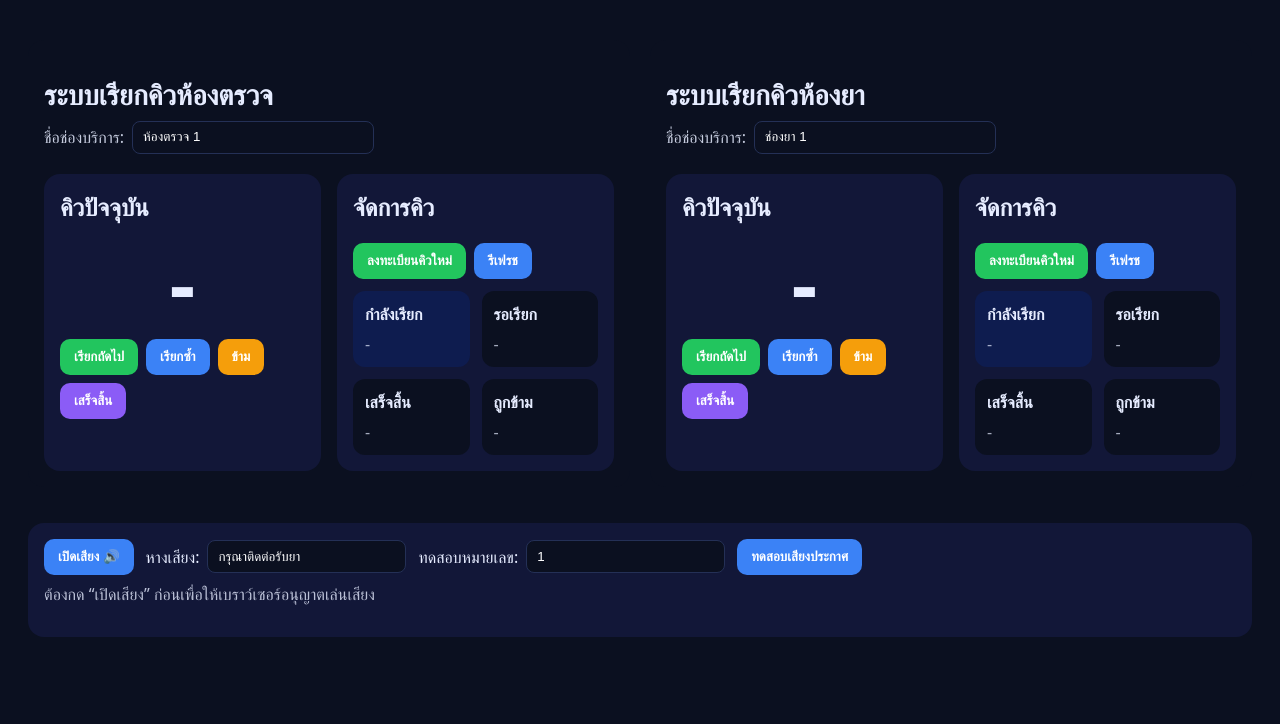
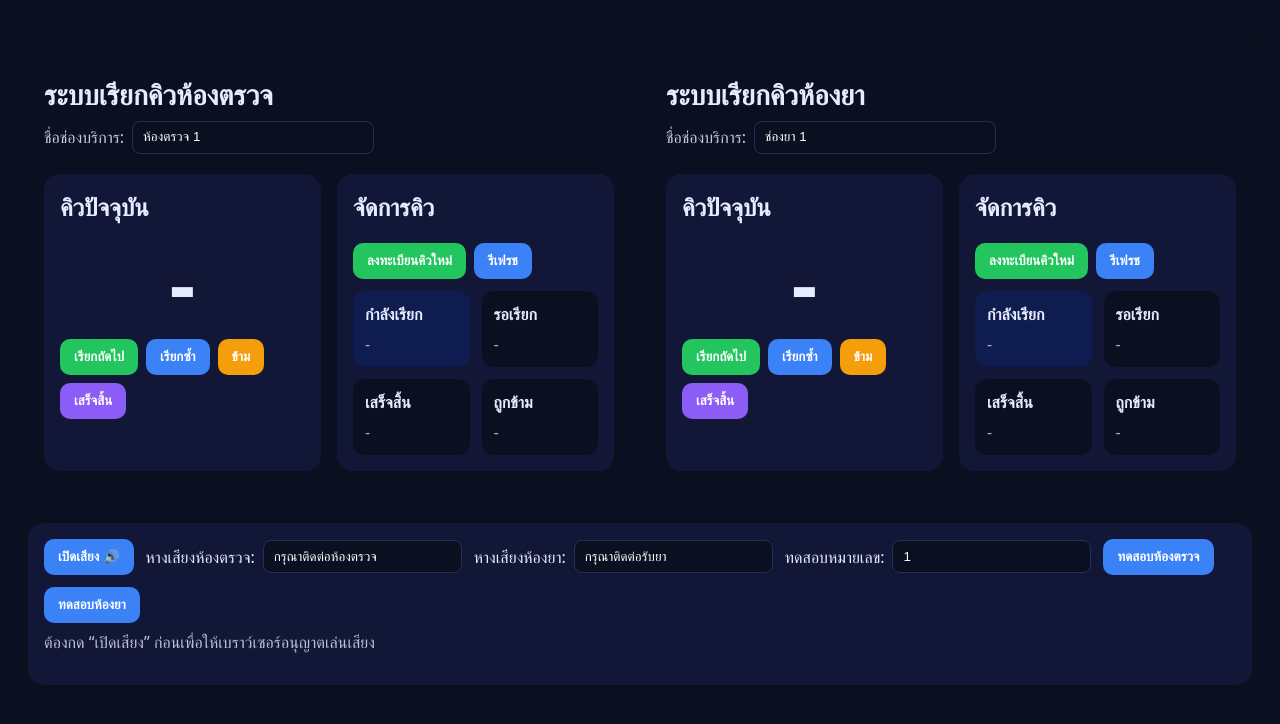
Before and after one commit to suphotsudsee/pharmacy-queue, a Next.js app: page / in a window 1280 px wide. Shown: the top 724 px of the page. Built offline with nearby package versions, Linux system fonts and the light colour scheme.

Commit message:
feat: separate tail text per room

```diff
--- a/app/display/page.tsx
+++ b/app/display/page.tsx
@@ -6,7 +6,8 @@ type Snapshot = { current: number|null; items: { number: number; status: string;
 
 export default function DisplayPage() {
   return (
-    <main style={{ width: '100%', height: '100vh', background: '#030712', color: '#e5e7eb', display: 'grid', gridTemplateColumns: '1fr 1fr' }}>
+    <main style={{ width: '100%', height: '100vh', background: '#030712', color: '#e5e7eb', display: 'grid', gridTemplateColumns: '1fr 1fr', position: 'relative' }}>
+      <div style={{ position: 'absolute', top: 0, bottom: 0, left: '50%', width: 4, background: 'white', transform: 'translateX(-50%)' }} />
       <Board room="exam" />
       <Board room="pharmacy" />
     </main>
--- a/app/page.tsx
+++ b/app/page.tsx
@@ -6,21 +6,24 @@ import type { Room } from '@/lib/types';
 
 type Snapshot = { current: number|null; items: { number: number; status: string; createdAt: number }[]; tailNumber: number; counterName: string };
 
-const tailText: Record<Room,string> = { exam: 'กรุณาติดต่อห้องตรวจ', pharmacy: 'กรุณาติดต่อรับยา' };
+export default function Page() {
+  const [tails, setTails] = React.useState<Record<Room, string>>({
+    exam: 'กรุณาติดต่อห้องตรวจ',
+    pharmacy: 'กรุณาติดต่อรับยา'
+  });
 
-export default function Page() {
   return (
     <main style={{ display: 'grid', gridTemplateColumns: '1fr 1fr', gap: 20, margin: '20px auto', padding: 20, maxWidth: 1400 }}>
-      <QueueControl room="exam" title="ระบบเรียกคิวห้องตรวจ" />
-      <QueueControl room="pharmacy" title="ระบบเรียกคิวห้องยา" />
+      <QueueControl room="exam" title="ระบบเรียกคิวห้องตรวจ" tail={tails.exam} />
+      <QueueControl room="pharmacy" title="ระบบเรียกคิวห้องยา" tail={tails.pharmacy} />
       <div style={{ gridColumn: '1 / -1' }}>
-        <AudioAnnouncer />
+        <AudioAnnouncer tails={tails} setTails={setTails} />
       </div>
     </main>
   );
 }
 
-function QueueControl({ room, title }: { room: Room; title: string }) {
+function QueueControl({ room, title, tail }: { room: Room; title: string; tail: string }) {
   const [snap, setSnap] = React.useState<Snapshot | null>(null);
   const [loading, setLoading] = React.useState(false);
 
@@ -40,8 +43,8 @@ function QueueControl({ room, title }: { room: Room; title: string }) {
     if (after) after(data.current);
   };
 
-  const callNext = async () => action(`/api/queue/next?room=${room}`, async (n) => { if (n) await speakCall(n, tailText[room]); });
-  const callRepeat = async () => action(`/api/queue/repeat?room=${room}`, async (n) => { if (n) await speakCall(n, tailText[room]); });
+  const callNext = async () => action(`/api/queue/next?room=${room}`, async (n) => { if (n) await speakCall(n, tail); });
+  const callRepeat = async () => action(`/api/queue/repeat?room=${room}`, async (n) => { if (n) await speakCall(n, tail); });
   const callSkip = async () => action(`/api/queue/skip?room=${room}`);
   const callDone = async () => action(`/api/queue/done?room=${room}`);
 
--- a/components/AudioAnnouncer.tsx
+++ b/components/AudioAnnouncer.tsx
@@ -1,17 +1,25 @@
 
 'use client';
 import React from 'react';
-import { setTailText, speakCall } from '@/lib/tts';
+import { speakCall } from '@/lib/tts';
+import type { Room } from '@/lib/types';
 
-export default function AudioAnnouncer() {
+type Props = {
+  tails: Record<Room, string>;
+  setTails: React.Dispatch<React.SetStateAction<Record<Room, string>>>;
+};
+
+export default function AudioAnnouncer({ tails, setTails }: Props) {
   const [enabled, setEnabled] = React.useState(false);
-  const [tail, setTail] = React.useState('กรุณาติดต่อรับยา');
   const [testNum, setTestNum] = React.useState(1);
-
-  React.useEffect(() => { setTailText(tail); }, [tail]);
 
   const enableAudio = async () => {
     try { setEnabled(true); } catch {}
+  };
+
+  const updateTail = (room: Room) => (e: React.ChangeEvent<HTMLInputElement>) => {
+    const val = e.target.value;
+    setTails(t => ({ ...t, [room]: val }));
   };
 
   return (
@@ -19,14 +27,19 @@ export default function AudioAnnouncer() {
       <div style={{ display: 'flex', gap: 12, alignItems: 'center', flexWrap: 'wrap' }}>
         <button onClick={enableAudio} style={btnStyle}>{enabled ? 'พร้อมเล่นเสียง ✅' : 'เปิดเสียง 🔊'}</button>
         <label style={{ display: 'flex', gap: 8, alignItems: 'center' }}>
-          หางเสียง:
-          <input value={tail} onChange={e => setTail(e.target.value)} style={inputStyle} placeholder="ข้อความต่อท้าย" />
+          หางเสียงห้องตรวจ:
+          <input value={tails.exam} onChange={updateTail('exam')} style={inputStyle} placeholder="ข้อความต่อท้าย" />
+        </label>
+        <label style={{ display: 'flex', gap: 8, alignItems: 'center' }}>
+          หางเสียงห้องยา:
+          <input value={tails.pharmacy} onChange={updateTail('pharmacy')} style={inputStyle} placeholder="ข้อความต่อท้าย" />
         </label>
         <label style={{ display: 'flex', gap: 8, alignItems: 'center' }}>
           ทดสอบหมายเลข:
           <input type="number" value={testNum} onChange={e => setTestNum(parseInt(e.target.value||'0'))} style={inputStyle} />
         </label>
-        <button onClick={() => enabled && speakCall(testNum)} style={btnStyle}>ทดสอบเสียงประกาศ</button>
+        <button onClick={() => enabled && speakCall(testNum, tails.exam)} style={btnStyle}>ทดสอบห้องตรวจ</button>
+        <button onClick={() => enabled && speakCall(testNum, tails.pharmacy)} style={btnStyle}>ทดสอบห้องยา</button>
       </div>
       {!enabled && <p style={{ marginTop: 8, opacity: 0.8 }}>ต้องกด “เปิดเสียง” ก่อนเพื่อให้เบราว์เซอร์อนุญาตเล่นเสียง</p>}
     </div>
--- a/lib/tts.ts
+++ b/lib/tts.ts
@@ -1,11 +1,7 @@
 
-let tailText = 'กรุณาติดต่อรับยา';
-
-export function setTailText(t: string) { tailText = t; }
-
-export async function speakCall(number: number, tail?: string) {
+export async function speakCall(number: number, tail = 'กรุณาติดต่อรับยา') {
   if (typeof window === 'undefined') return;
-  const text = `ขอเชิญหมายเลข ${number} ${tail ?? tailText}`;
+  const text = `ขอเชิญหมายเลข ${number} ${tail}`;
   const res = await fetch('/api/gt-tts', {
     method: 'POST',
     headers: { 'Content-Type': 'application/json' },
```
